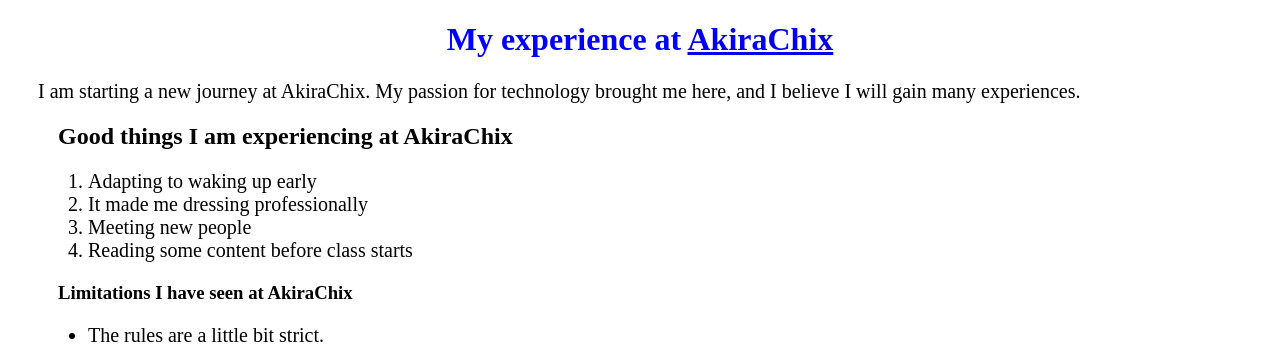
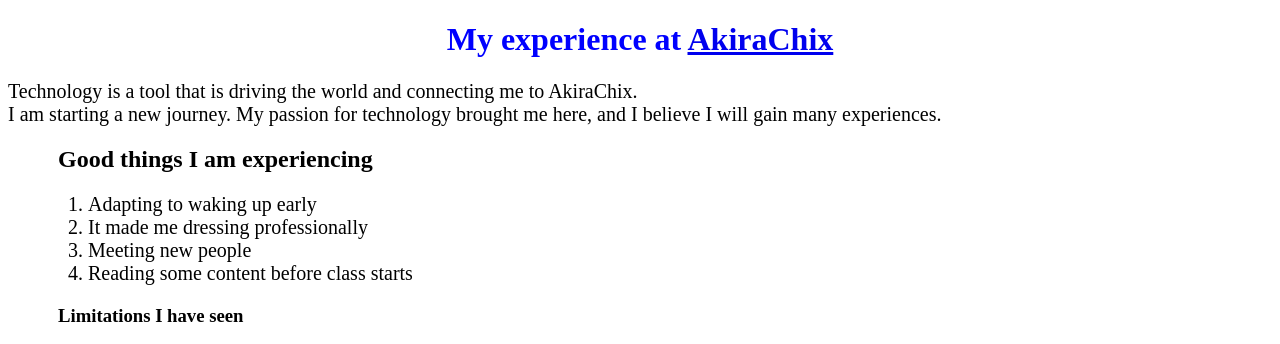
Before and after one commit to eyerusalemyrga/HTML-first-assessment, a plain HTML site: page Eyeru.html in a window 1280 px wide. Shown: the top 344 px of the page. Drawn offline with Linux system fonts and the light colour scheme.

Commit message:
added some change

```diff
--- a/Eyeru.html
+++ b/Eyeru.html
@@ -7,15 +7,15 @@
 </head>
 <body>
     <h1 style="text-align: center;color:blue;" >My experience at <a href="https://akirachix.com/">AkiraChix</a></h1>
-    <p style="font-size: 20px; text-align: left; text-indent: 30px;">I am starting a new journey at AkiraChix. My passion for technology brought me here, and I believe I will gain many experiences.</p>
-    <h2 style="text-indent: 50px;" >Good things I am experiencing at AkiraChix</h2>
+    <p style="font-size: 20px; text-align: left;">Technology is a tool that is driving the world and connecting me to AkiraChix. <br>I am starting a new journey. My passion for technology brought me here, and I believe I will gain many experiences.</p>
+    <h2 style="text-indent: 50px;" >Good things I am experiencing</h2>
     <ol style="padding-inline-start: 80px; font-size: 20px;">
         <li>Adapting to waking up early</li>
         <li>It made me dressing professionally</li>
         <li>Meeting new people</li>
         <li>Reading some content before class starts</li>
     </ol>
-    <h3 style="text-indent: 50px;"> Limitations I have seen at AkiraChix</h3>
+    <h3 style="text-indent: 50px;"> Limitations I have seen</h3>
     <ul style="padding-inline-start: 80px; font-size: 20px;">
         <li>The rules are a little bit strict. </li>
         <li>The lab is closed after 21:00, which makes me not to practice more.</li>
```
